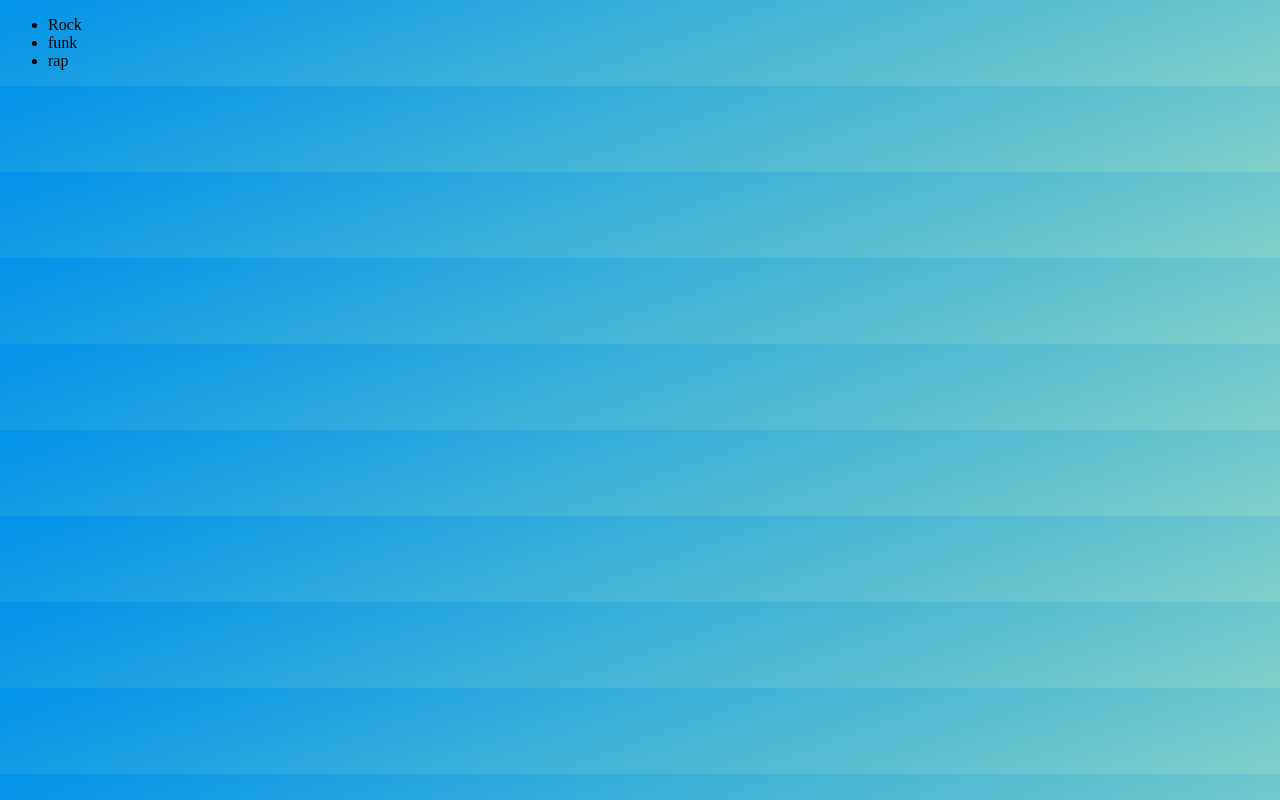
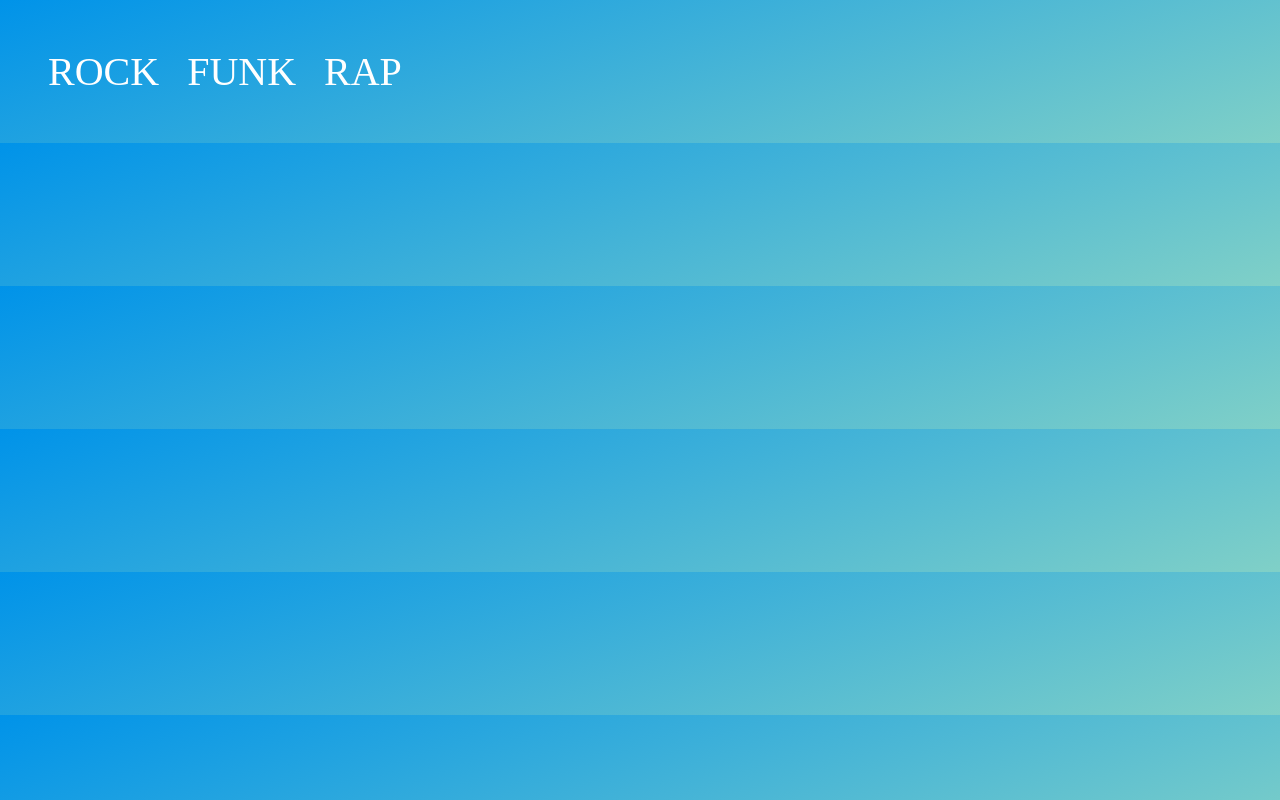
Before and after one commit to aleazogyemrod/site, a plain HTML site: page index.html in a window 1280 px wide. Drawn offline with Linux system fonts and the light colour scheme.

Commit message:
gfdhxghcf

```diff
--- a/style.css
+++ b/style.css
@@ -1,5 +1,19 @@
 body {
     background-color: #0093E9;
-background-image: linear-gradient(160deg, #0093E9 0%, #80D0C7 100%);
+    background-image: linear-gradient(160deg, #0093E9 0%, #80D0C7 100%);
 
-}
+    header {
+        display: flex;
+        width: 100%;
+    }
+
+    ul {
+        display: flex;
+        list-style: none;
+color: white;
+font-size: 40px;
+text-transform: uppercase;
+justify-content: center;
+align-items: center;
+gap: 28px;
+    }
```
